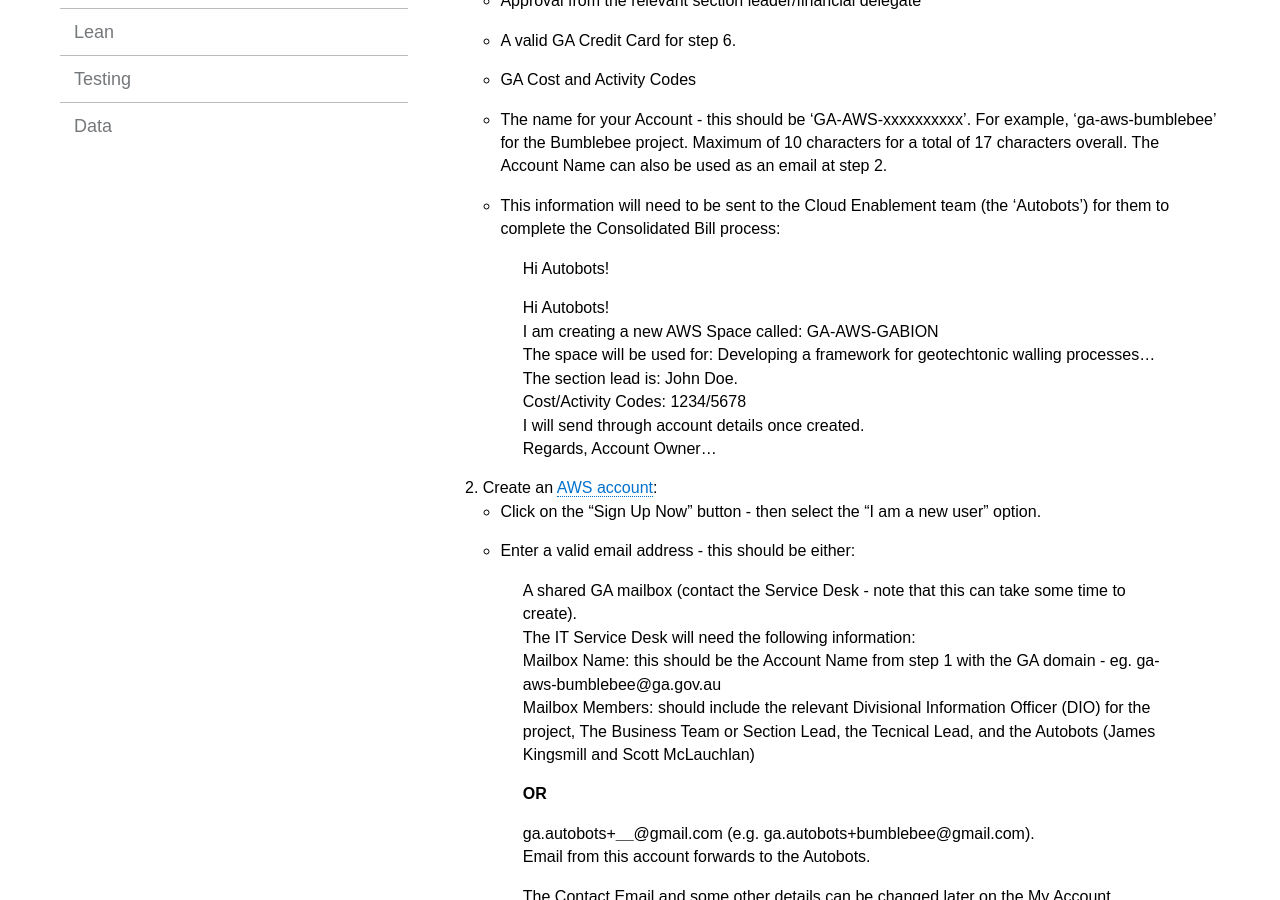
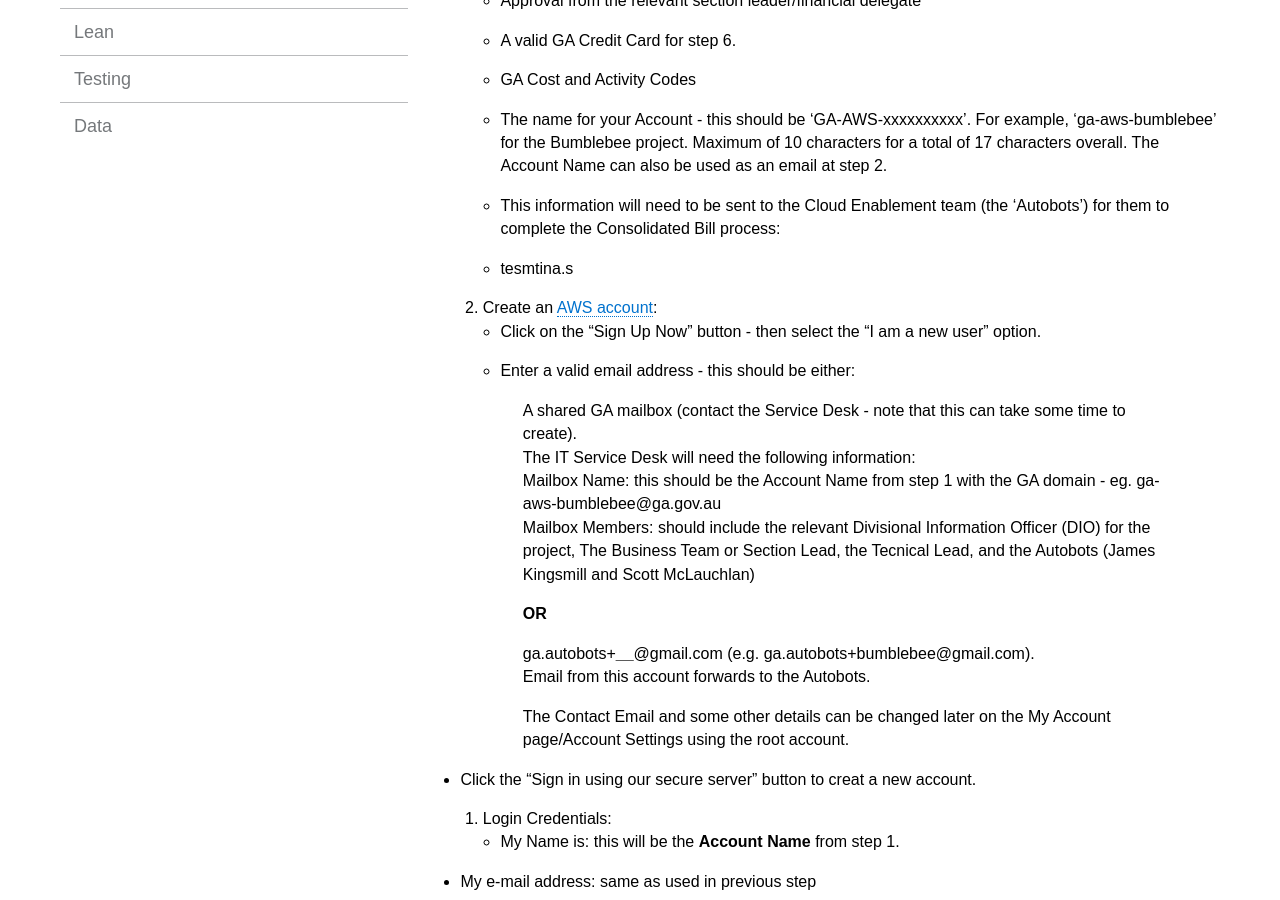
Before and after one commit to GeoscienceAustralia/cloud, a Jekyll site: the page built from docs/_pages/setting_up_index.md, in a window 1280 px wide and 900 px high, scrolled down 607 px. Built offline with Jekyll 4.4.1, drawn with Linux system fonts in a browser that asks for light colours.

Commit message:
Update setting_up_index.md

```diff
--- a/docs/_pages/setting_up_index.md
+++ b/docs/_pages/setting_up_index.md
@@ -23,16 +23,7 @@
   * GA Cost and Activity Codes
   * The name for your Account - this should be 'GA-AWS-xxxxxxxxxx'. For example, 'ga-aws-bumblebee' for the Bumblebee project. Maximum of 10 characters for a total of 17 characters overall. The Account Name can also be used as an email at step 2.
   * This information will need to be sent to the Cloud Enablement team (the 'Autobots') for them to complete the Consolidated Bill process:
-
-   > Hi Autobots!
-
-   > Hi Autobots!
-   > I am creating a new AWS Space called: GA-AWS-GABION
-   > The space will be used for: Developing a framework for geotechtonic walling processes...
-   > The section lead is:  John Doe.
-   > Cost/Activity Codes: 1234/5678
-   > I will send through account details once created.
-   > Regards, Account Owner...
+  * tesmtina.s
 
 2. Create an [AWS account](https://aws.amazon.com/resources/create-account/):
  * Click on the "Sign Up Now" button - then select the "I am a new user" option.
```
